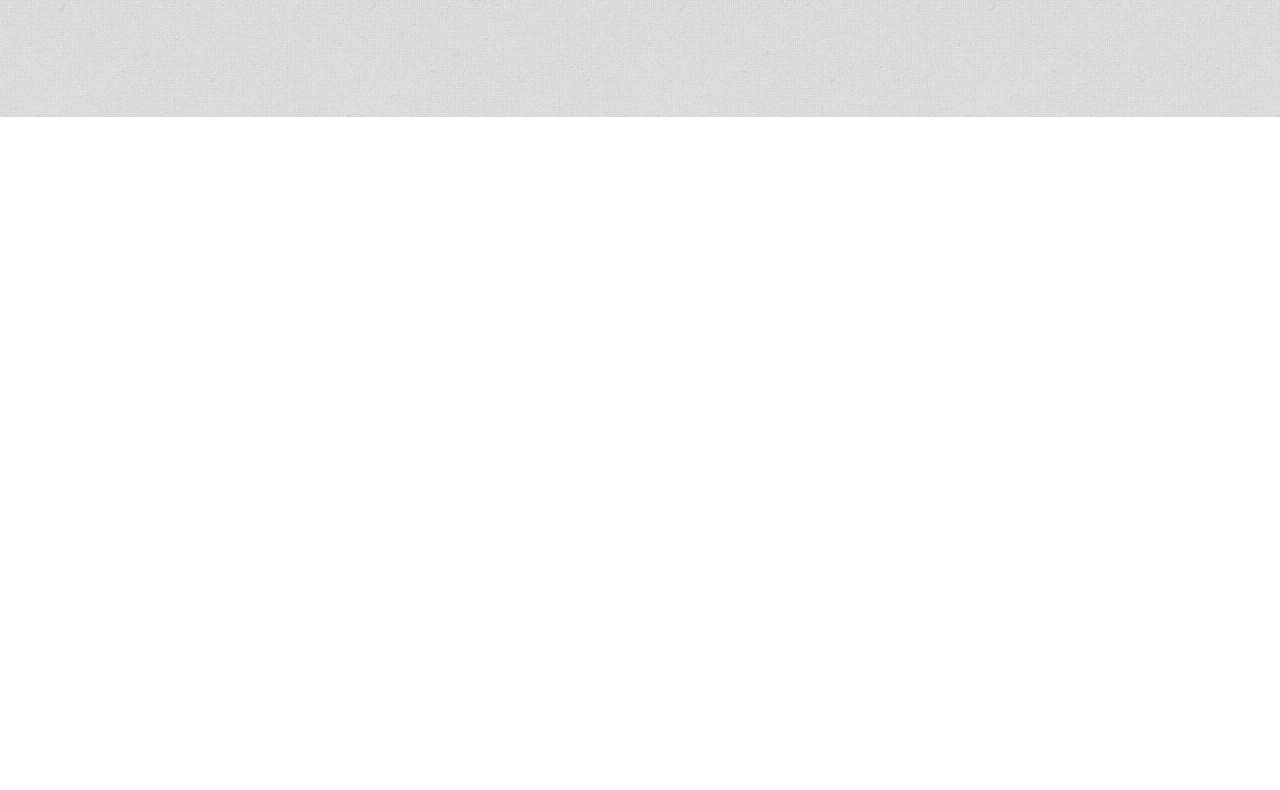
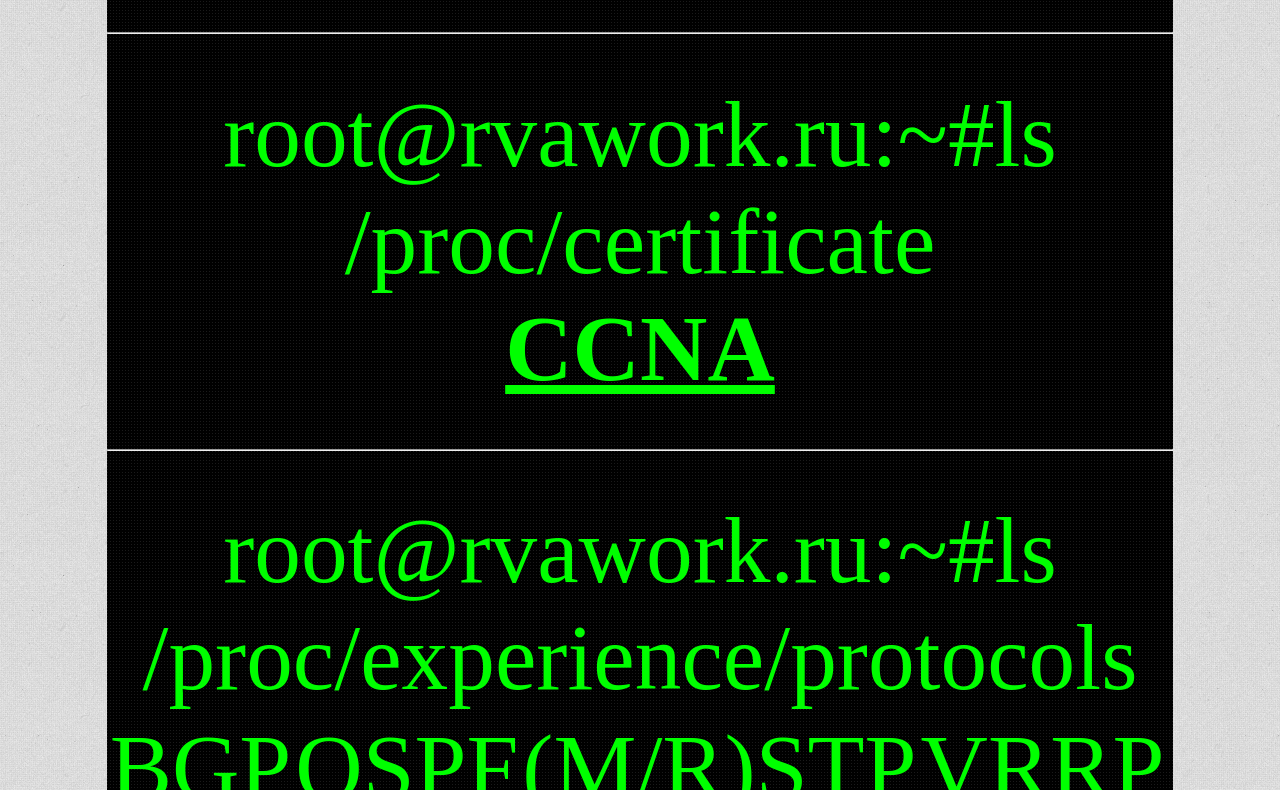
Before and after one commit to rvawork/rvawork, a plain HTML site: page index.html in a window 1280 px wide. Shown: the part 683-1473 px from the top of the page. Before the commit the page ends 800 px from the top, so only its background shows below. Drawn offline with Linux system fonts and the light colour scheme.

Commit message:
Update style.css

```diff
--- a/css/style.css
+++ b/css/style.css
@@ -11,29 +11,12 @@ section{
     position: relativ;
     margin: 20pt auto;
     background-color: #000000;
-    font-size: 20pt;
-    text-align: left;
+    font-size: 70pt;
+    text-align: center;
     color: #00FF00;
-}
-
-td{
-    width:25%;
-}
-
-article{
-    margin: 0 30pt;
-}
-
-table{
-    width: 800pt;
 }
 
 a{
     font-weight: bolder;
     color: #00FF00;
 }
-
-hr{
-    color: #000000;
-    width: 100%;
-}
```
